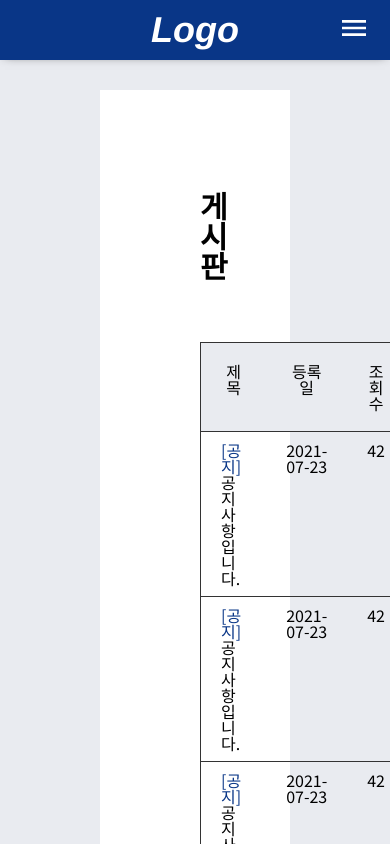
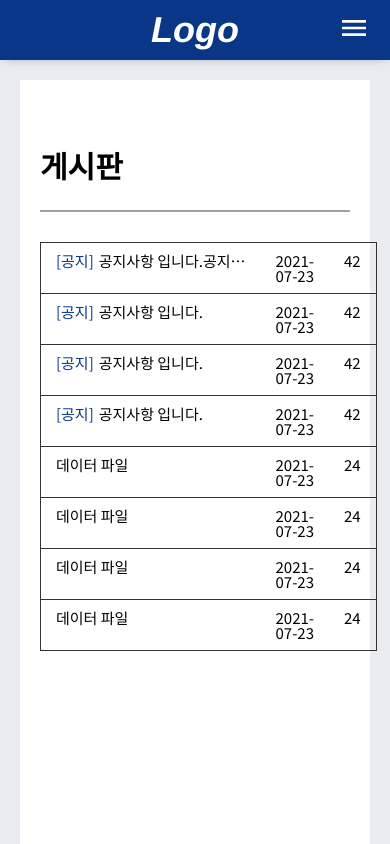
Before and after one commit to whdgusdl48/CoinPrediction-Contest, a React (Create React App) app in the folder front-end/: page /board in a window 390 px wide. Shown: the top 844 px of the page. Built offline with nearby package versions, Linux system fonts and the light colour scheme.

Commit message:
반응형 수정

```diff
--- a/front-end/src/Routes/Board/Container.js
+++ b/front-end/src/Routes/Board/Container.js
@@ -1,7 +1,11 @@
 /* eslint-disable import/no-anonymous-default-export */
 import Presenter from "./Presenter";
 const info = [
-  { title: "공지사항 입니다.", date: "2021-07-23", views: "42" },
+  {
+    title: "공지사항 입니다.공지사항 입니다.공지사항 입니다.",
+    date: "2021-07-23",
+    views: "42",
+  },
   { title: "공지사항 입니다.", date: "2021-07-23", views: "42" },
   { title: "공지사항 입니다.", date: "2021-07-23", views: "42" },
   { title: "공지사항 입니다.", date: "2021-07-23", views: "42" },
--- a/front-end/src/Routes/Board/Presenter.js
+++ b/front-end/src/Routes/Board/Presenter.js
@@ -5,29 +5,38 @@ import { Link } from "react-router-dom";
 
 const Main = styled.div`
   padding: 30px 100px;
-  background-color: #e9ebf0;
+  background-color: #e9ebf0; //회색
   min-height: 1000px;
+  @media only screen and (max-width: 800px) {
+    padding: 20px 20px;
+  }
 `;
 
 const MainContainer = styled.div`
   background-color: white;
-  padding-bottom: 100px;
   min-height: 1000px;
+  padding: 50px 100px;
+  @media only screen and (max-width: 800px) {
+    padding: 40px 20px;
+  }
 `;
 
 const Container = styled.div`
-  margin: 0 100px;
   & > h1 {
-    padding: 100px 0 30px 0;
+    padding: 30px 0;
     font-size: 30px;
     font-weight: 600;
     border-bottom: 2px solid #a0a0a0;
+    @media only screen and (max-width: 800px) {
+      padding-bottom: 30px;
+    }
   }
 `;
 const Table = styled.table`
   border: 1px solid #333;
   width: 100%;
   margin-top: 30px;
+
   & > thead {
     background-color: #e9ebf0;
     color: black;
@@ -36,9 +45,9 @@ const Table = styled.table`
         padding: 20px;
         font-weight: 500;
       }
-      & > th:first-child {
-        width: 700px;
-      }
+    }
+    @media only screen and (max-width: 800px) {
+      display: none;
     }
   }
   & > tbody {
@@ -46,8 +55,19 @@ const Table = styled.table`
       border: 1px solid #333;
       & > td {
         padding: 10px 20px;
+        &:first-child {
+          display: box;
+          max-width: 220px;
+          text-overflow: ellipsis;
+          white-space: nowrap;
+          overflow: hidden;
+        }
         &:not(:first-child) {
           text-align: center;
+        }
+        @media only screen and (max-width: 800px) {
+          padding: 10px 15px;
+          font-size: 15px;
         }
       }
     }
--- a/front-end/src/Routes/Coin/Presenter.js
+++ b/front-end/src/Routes/Coin/Presenter.js
@@ -4,22 +4,31 @@ import styled from "styled-components";
 
 const Main = styled.div`
   padding: 30px 100px;
-  background-color: #e9ebf0;
-  height: 1000px;
+  background-color: #e9ebf0; //회색
+  min-height: 1000px;
+  @media only screen and (max-width: 800px) {
+    padding: 20px 20px;
+  }
 `;
 
 const MainContainer = styled.div`
   background-color: white;
-  height: 100%;
+  min-height: 1000px;
+  padding: 50px 100px;
+  @media only screen and (max-width: 800px) {
+    padding: 40px 20px;
+  }
 `;
 
 const Container = styled.div`
-  margin: 0 100px;
   & > h1 {
-    padding: 100px 0 30px 0;
+    padding: 30px 0;
     font-size: 30px;
     font-weight: 600;
     border-bottom: 2px solid #a0a0a0;
+    @media only screen and (max-width: 800px) {
+      padding-bottom: 30px;
+    }
   }
 `;
 export default () => (
--- a/front-end/src/Routes/Intro/Presenter.js
+++ b/front-end/src/Routes/Intro/Presenter.js
@@ -4,19 +4,25 @@ import styled from "styled-components";
 
 const Main = styled.div`
   padding: 30px 100px;
-  background-color: #e9ebf0;
+  background-color: #e9ebf0; //회색
+  min-height: 1000px;
+  @media only screen and (max-width: 800px) {
+    padding: 20px 20px;
+  }
 `;
 
 const MainContainer = styled.div`
   background-color: white;
   height: 100%;
-  padding: 100px 0;
+  padding: 50px 100px;
+  @media only screen and (max-width: 800px) {
+    padding: 40px 20px;
+  }
 `;
 
 const Container = styled.div`
-  margin: 0 100px;
   & > h1 {
-    padding-bottom: 30px;
+    padding: 30px 0;
     font-size: 30px;
     font-weight: 600;
     border-bottom: 2px solid #a0a0a0;
@@ -30,6 +36,16 @@ const Contents = styled.div`
   }
   & > p {
     padding: 10px 0;
+  }
+  @media only screen and (max-width: 800px) {
+    & > h2 {
+      padding: 40px 0px 10px 0;
+    }
+    & > p {
+      padding: 7px 0;
+      font-size: 15px;
+      line-height: 20px;
+    }
   }
 `;
 export default () => (
--- a/front-end/src/Routes/LeaderBoard/Presenter.js
+++ b/front-end/src/Routes/LeaderBoard/Presenter.js
@@ -4,22 +4,31 @@ import styled from "styled-components";
 
 const Main = styled.div`
   padding: 30px 100px;
-  background-color: #e9ebf0;
-  height: 1000px;
+  background-color: #e9ebf0; //회색
+  min-height: 1000px;
+  @media only screen and (max-width: 800px) {
+    padding: 20px 20px;
+  }
 `;
 
 const MainContainer = styled.div`
   background-color: white;
-  height: 100%;
+  min-height: 1000px;
+  padding: 50px 100px;
+  @media only screen and (max-width: 800px) {
+    padding: 40px 20px;
+  }
 `;
 
 const Container = styled.div`
-  margin: 0 100px;
   & > h1 {
-    padding: 100px 0 30px 0;
+    padding: 30px 0;
     font-size: 30px;
     font-weight: 600;
     border-bottom: 2px solid #a0a0a0;
+    @media only screen and (max-width: 800px) {
+      padding-bottom: 30px;
+    }
   }
 `;
 export default () => (
--- a/front-end/src/Routes/Login/Presenter.js
+++ b/front-end/src/Routes/Login/Presenter.js
@@ -19,9 +19,6 @@ const Logo = styled.div`
   font-style: italic;
   color: #093687;
   margin-bottom: 30px;
-  @media only screen and (max-width: 800px) {
-    font-size: 36px;
-  }
 `;
 const TextField = styled.input`
   margin-top: 20px;
--- a/front-end/src/Routes/Question/Presenter.js
+++ b/front-end/src/Routes/Question/Presenter.js
@@ -4,22 +4,31 @@ import styled from "styled-components";
 
 const Main = styled.div`
   padding: 30px 100px;
-  background-color: #e9ebf0;
-  height: 1000px;
+  background-color: #e9ebf0; //회색
+  min-height: 1000px;
+  @media only screen and (max-width: 800px) {
+    padding: 20px 20px;
+  }
 `;
 
 const MainContainer = styled.div`
   background-color: white;
-  height: 100%;
+  min-height: 1000px;
+  padding: 50px 100px;
+  @media only screen and (max-width: 800px) {
+    padding: 40px 20px;
+  }
 `;
 
 const Container = styled.div`
-  margin: 0 100px;
   & > h1 {
-    padding: 100px 0 30px 0;
+    padding: 30px 0;
     font-size: 30px;
     font-weight: 600;
     border-bottom: 2px solid #a0a0a0;
+    @media only screen and (max-width: 800px) {
+      padding-bottom: 30px;
+    }
   }
 `;
 export default () => (
--- a/front-end/src/Routes/Submit/Presenter.js
+++ b/front-end/src/Routes/Submit/Presenter.js
@@ -7,21 +7,29 @@ const Main = styled.div`
   padding: 30px 100px;
   background-color: #e9ebf0; //회색
   min-height: 1000px;
+  @media only screen and (max-width: 800px) {
+    padding: 20px 20px;
+  }
 `;
 
 const MainContainer = styled.div`
   background-color: white;
   height: 100%;
-  padding-bottom: 160px;
+  padding: 50px 100px;
+  @media only screen and (max-width: 800px) {
+    padding: 40px 20px;
+  }
 `;
 
 const Container = styled.div`
-  margin: 0 100px;
   & > h1 {
-    padding: 100px 0 30px 0;
+    padding: 30px 0;
     font-size: 30px;
     font-weight: 600;
     border-bottom: 2px solid #a0a0a0;
+    @media only screen and (max-width: 800px) {
+      padding-bottom: 30px;
+    }
   }
 `;
 const Dot = styled.span`
@@ -44,6 +52,7 @@ const Submit = styled.form`
     font-size: 30px;
     font-weight: 600;
   }
+  & > div {
     & > input {
       margin-top: 40px;
       padding: 5px;
@@ -54,6 +63,15 @@ const Submit = styled.form`
     & > div {
       display: flex;
       justify-content: center;
+    }
+    @media only screen and (max-width: 800px) {
+      display: flex;
+      flex-direction: column;
+      align-items: center;
+      & > input {
+        margin-bottom: 10px;
+      }
+    }
   }
 `;
 const FileButton = styled.button`
@@ -93,7 +111,7 @@ const Box = styled.div`
 `;
 const Contents = styled.div`
   display: flex;
-  justify-content: start;
+  justify-content: center;
   flex-wrap: wrap;
 `;
 export default ({ data }) => {
@@ -153,12 +171,14 @@ function SubmitPage() {
       </Caution>
       <Submit>
         <h2>7일차 결과 데이터 제출 </h2>
+        <div>
           <input type="text"></input>
           <span>
             <FileButton>파일첨부</FileButton>
           </span>
           <div>
             <SubmitButton>제출</SubmitButton>
+          </div>
         </div>
       </Submit>
     </>
```
Also changed, not shown: front-end/src/Components/Footer.js (indentation only). Lines whose indentation alone changed are shown as unchanged.
